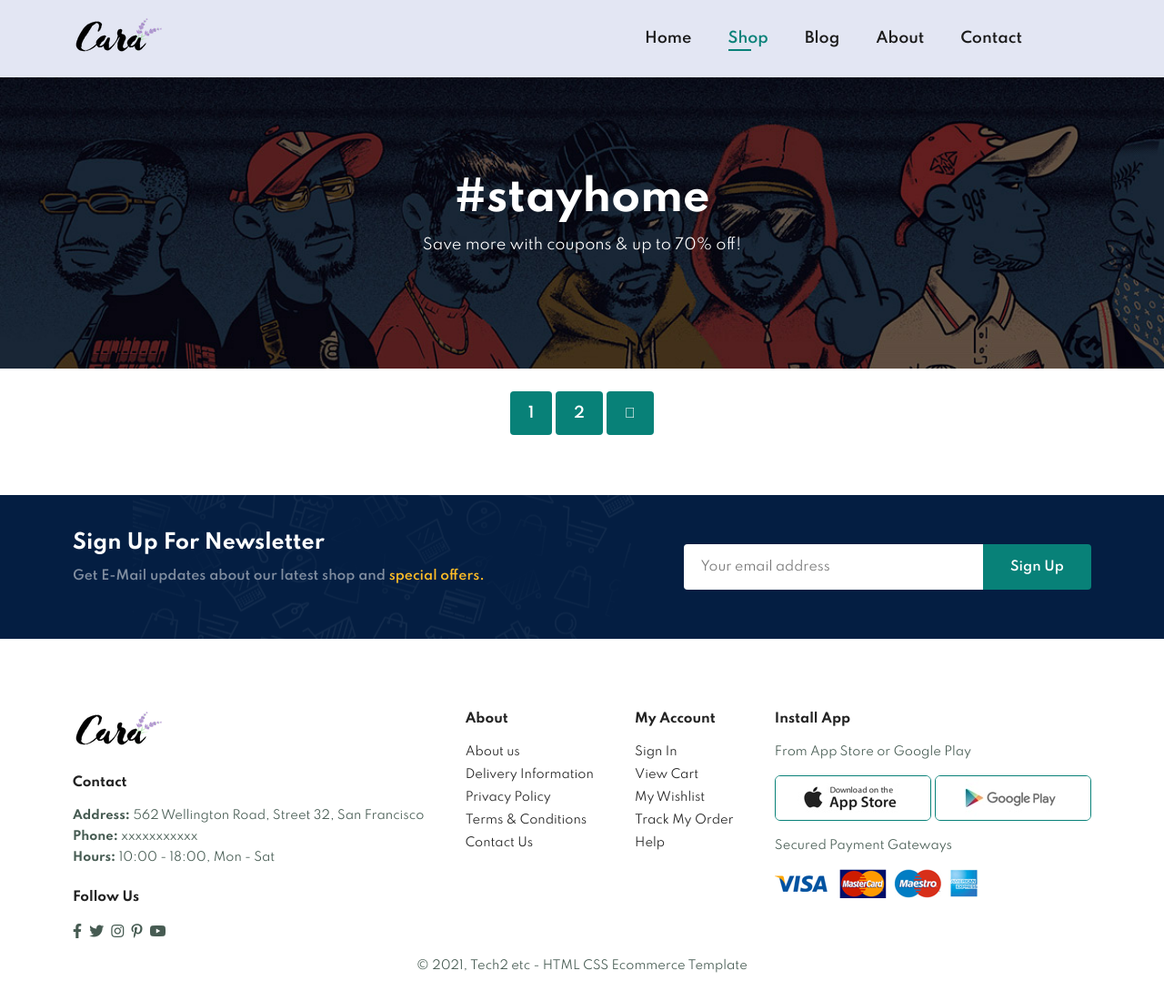
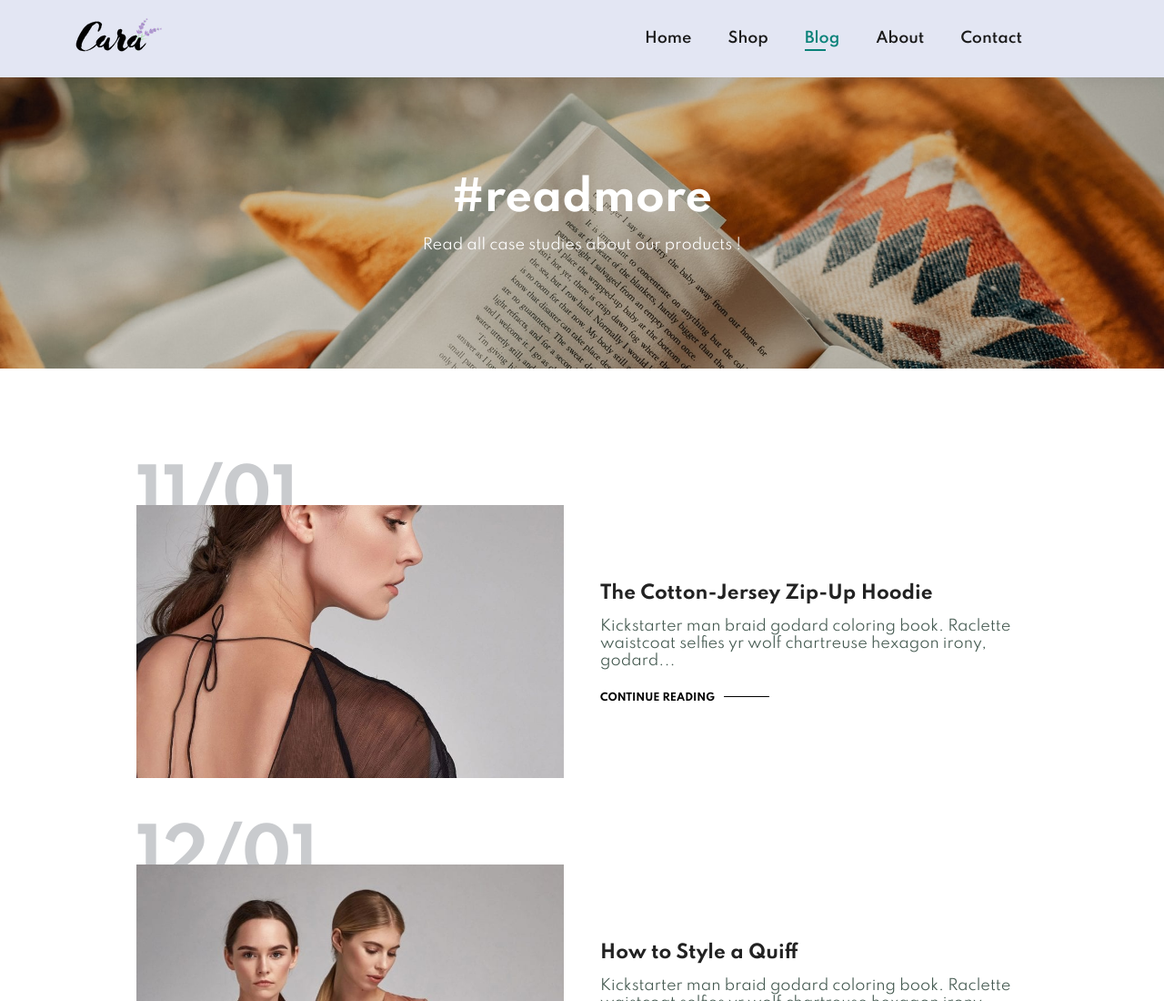
Before and after one commit to Crypt0nic0/Ecommerce-Full-Website, a plain HTML site: page blog.html in a window 1280 px wide. Shown: the top 1100 px of the page at 91% size. Drawn offline with Linux system fonts and the light colour scheme.

Commit message:
updated blog page

```diff
--- a/blog.html
+++ b/blog.html
@@ -16,8 +16,8 @@
             <div>
                 <ul id="navbar">
                     <li><a href="index.html">Home</a></li>
-                    <li><a class="active" href="shop.html">Shop</a></li>
-                    <li><a href="blog.html">Blog</a></li>
+                    <li><a href="shop.html">Shop</a></li>
+                    <li><a class="active" href="blog.html">Blog</a></li>
                     <li><a href="about.html">About</a></li>
                     <li><a href="contact.html">Contact</a></li>
                     <li id="lg-bag"><a href="cart.html"><i class="far fa-shopping-bag"></i></a></li>
@@ -30,9 +30,64 @@
             </div>
         </section>
 
-        <section id="page-header">
-            <h2>#stayhome</h2>
-            <p>Save more with coupons & up to 70% off! </p>
+        <section id="page-header" class="blog-header">
+            <h2>#readmore</h2>
+            <p>Read all case studies about our products !</p>
+        </section>
+
+        <section id="blog">
+            <div class="blog-box">
+                <div class="blog-img">
+                    <img src="img/blog/b1.jpg" alt="">
+                </div>
+                <div class="blog-details">
+                    <h4>The Cotton-Jersey Zip-Up Hoodie</h4>
+                    <p>Kickstarter man braid godard coloring book. Raclette waistcoat selfies yr
+                        wolf chartreuse hexagon irony, godard...
+                    </p>
+                    <a href="#">CONTINUE READING</a>
+                </div>
+                <h1>11/01</h1>
+            </div>
+            <div class="blog-box">
+                <div class="blog-img">
+                    <img src="img/blog/b2.jpg" alt="">
+                </div>
+                <div class="blog-details">
+                    <h4>How to Style a Quiff</h4>
+                    <p>Kickstarter man braid godard coloring book. Raclette waistcoat selfies yr
+                        wolf chartreuse hexagon irony, godard...
+                    </p>
+                    <a href="#">CONTINUE READING</a>
+                </div>
+                <h1>12/01</h1>
+            </div>
+            <div class="blog-box">
+                <div class="blog-img">
+                    <img src="img/blog/b3.jpg" alt="">
+                </div>
+                <div class="blog-details">
+                    <h4>Runway-Inspired Trends</h4>
+                    <p>Kickstarter man braid godard coloring book. Raclette waistcoat selfies yr
+                        wolf chartreuse hexagon irony, godard...
+                    </p>
+                    <a href="#">CONTINUE READING</a>
+                </div>
+                <h1>13/01</h1>
+            </div>
+            <div class="blog-box">
+                <div class="blog-img">
+                    <img src="img/blog/b4.jpg" alt="">
+                </div>
+                <div class="blog-details">
+                    <h4>AW20 Menswear Trends</h4>
+                    <p>Kickstarter man braid godard coloring book. Raclette waistcoat selfies yr
+                        wolf chartreuse hexagon irony, godard...
+                    </p>
+                    <a href="#">CONTINUE READING</a>
+                </div>
+                <h1>14/01</h1>
+            </div>
         </section>
 
         <section id="pagination" class="section-p1">
--- a/style.css
+++ b/style.css
@@ -822,3 +822,74 @@ footer .copyright{
 #prodetails .single-pro-details span{
     line-height: 25px;
 }
+
+
+/*-------------------------------- BLOG PAGE -----------------------------------------*/
+
+#page-header.blog-header {
+    background-image: url("img/banner/b19.jpg");
+}
+
+#blog {
+    padding: 150px 150px 0 150px;
+}
+
+#blog .blog-box{
+    display: flex;
+    align-items: center;
+    width: 100%;
+    position: relative;
+    padding-bottom: 90px;
+}
+
+#blog .blog-img{
+    width: 50%;
+    margin-right: 40px;
+}
+
+#blog img{
+    width: 100%;
+    height: 300px;
+    object-fit: cover;
+}
+
+#blog .blog-details{
+    width: 50%;
+}
+
+#blog .blog-details a{
+    text-decoration: none;
+    font-size: 11px;
+    color: #000;
+    font-weight: 700;
+    position: relative;
+    transition: 0.3s;
+}
+
+#blog .blog-details a::after{
+    content: "";
+    width: 50px;
+    height: 1px;
+    background-color: #000;
+    position: absolute;
+    top: 4px;
+    right: -60px;
+}
+
+#blog .blog-details a:hover{
+    color: #088178;
+}
+
+#blog .blog-details a:hover:after{
+    background-color: #088178;
+}
+
+#blog .blog-box h1{
+    position: absolute;
+    top: -40px;
+    left: 0;
+    font-size: 70px;
+    font-weight: 700;
+    color: #c9cbce;
+    z-index: -9;
+}
```
